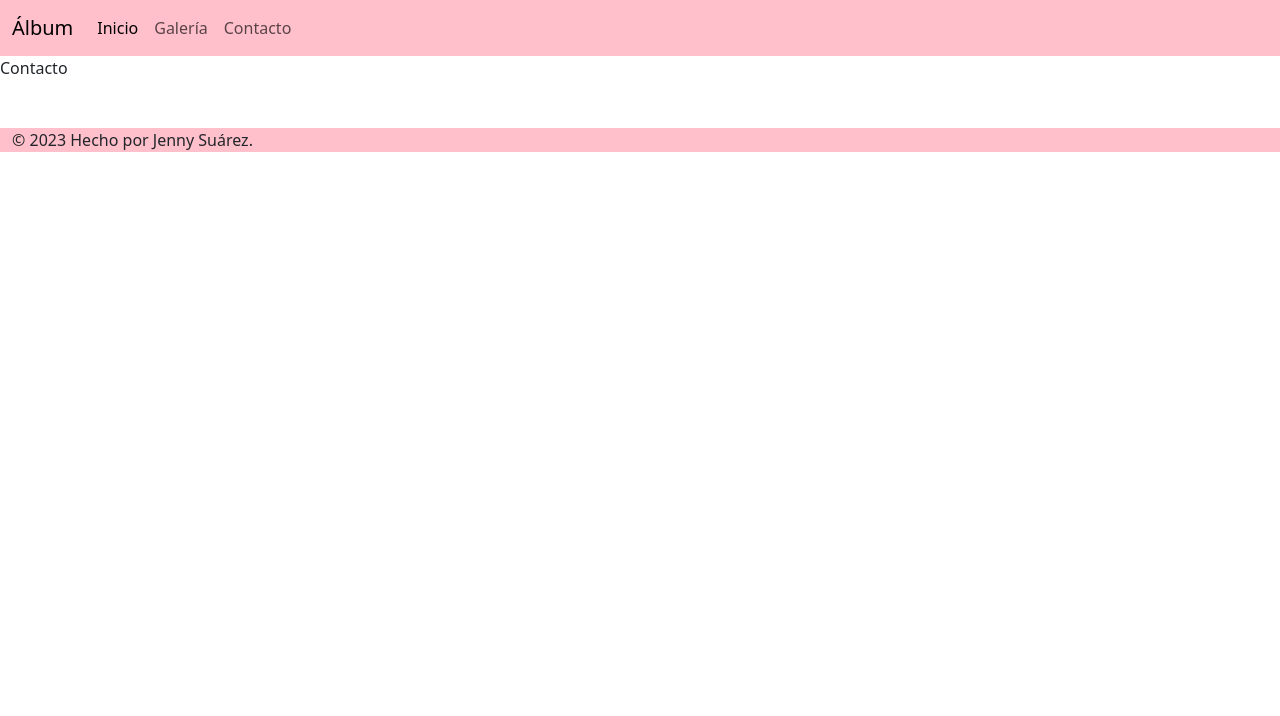
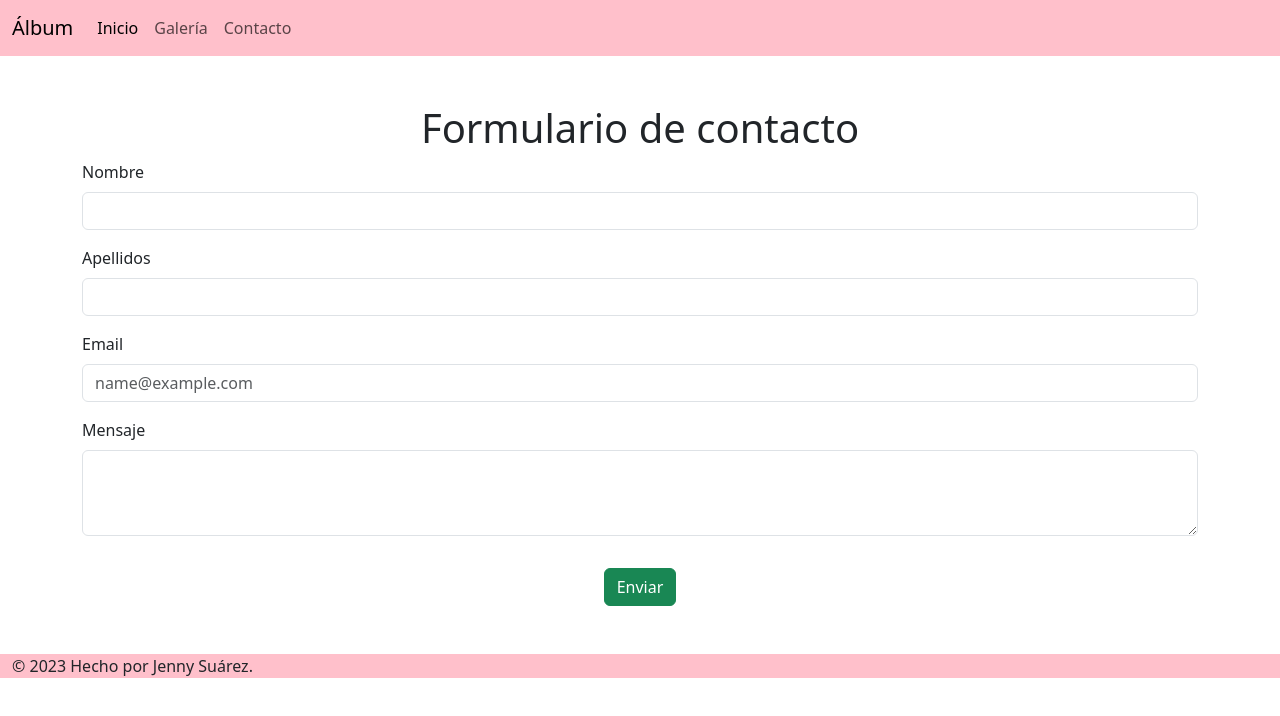
Before and after one commit to JennySuarezF/react-app-1, a React (Create React App) app: page /contacto in a window 1280 px wide. Shown: the top 716 px of the page. Built offline with nearby package versions, Linux system fonts and the light colour scheme.

Commit message:
Formulario terminado

```diff
--- a/src/components/Formulario.jsx
+++ b/src/components/Formulario.jsx
@@ -0,0 +1,28 @@
+const Formulario = () => {
+  return (
+    <div className="container mt-5">
+      <h1 className="text-center">Formulario de contacto</h1>
+      <form>
+        <div class="mb-3">
+          <label for="nombre" class="form-label">Nombre</label>
+          <input type="text" class="form-control" id="nombre" />
+        </div>
+        <div class="mb-3">
+          <label for="apellidos" class="form-label">Apellidos</label>
+          <input type="text" class="form-control" id="apellidos" />
+        </div>
+        <div class="mb-3">
+          <label for="email" class="form-label">Email</label>
+          <input type="email" class="form-control" id="email" placeholder="name@example.com" />
+        </div>
+        <div class="mb-3">
+          <label for="mensaje" class="form-label">Mensaje</label>
+          <textarea class="form-control" id="mensaje" rows="3"></textarea>
+        </div>
+        <div className="text-center"><button className="btn btn-success mt-3">Enviar</button></div>
+      </form>
+    </div>
+  )
+}
+
+export default Formulario
--- a/src/pages/Contact.jsx
+++ b/src/pages/Contact.jsx
@@ -1,5 +1,11 @@
+import Formulario from "../components/Formulario"
+
 const Contact = () => {
-  return <div>Contacto</div>
+  return (
+    <>
+      <Formulario />
+    </>
+  )
 }
 
 export default Contact
```
